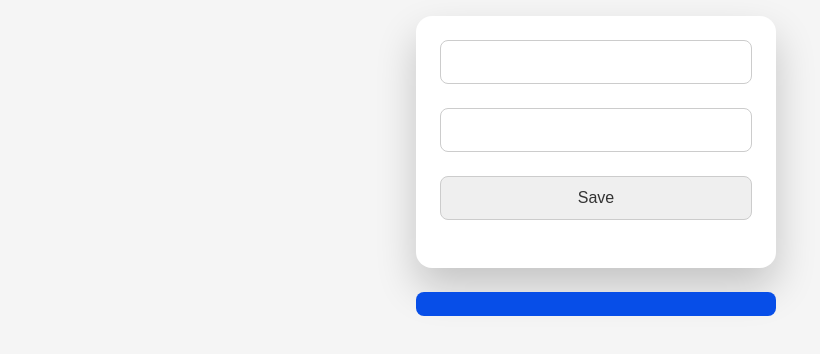
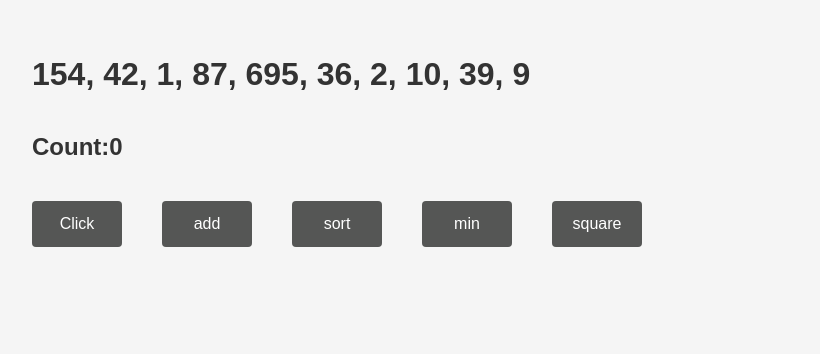
Before and after one commit to BrownEdgar/react_beginner, a React (Vite) app: page / in a window 1280 px wide. Shown: the top 354 px of the page, without its empty margins (44-864 px from the left). Built offline with nearby package versions, Linux system fonts and the light colour scheme.

Commit message:
useReducer

```diff
--- /dev/null
+++ b/src/HOMEWORK/homeWork_4/App.css
@@ -0,0 +1,29 @@
+
+*{
+    margin: 0;
+    padding: 0;
+    box-sizing: border-box;
+}
+h1,h2{
+
+    padding: 20px;
+    display: block ;
+}
+div{
+
+    align-items: center;
+    justify-content: center;
+    gap: 20px;
+    margin: 20px;;
+}
+button{
+    padding: 14px 10px;
+width: 90px;
+font-size: 16px;
+    margin: 20px;
+    border-radius: 4px;
+    background-color: rgb(85, 86, 85);
+    color: #fff;
+    border: none;
+
+}
--- /dev/null
+++ b/src/HOMEWORK/homeWork_4/App.jsx
@@ -0,0 +1,28 @@
+import React, { useReducer, useState } from 'react'
+import reducer, { initialState } from './reducer'
+ import "./App.css"
+
+function App() {
+
+const [count, setCount]= useState(0);
+const handleClick = () => {
+    setCount(item => item + 1);
+  };
+
+
+    const [state, dispatch] = useReducer(reducer, initialState);
+  return (
+    <div>
+      <h1> {state.join(", ")}</h1>
+
+      <h2> Count:{count}</h2>
+      <button onClick = {handleClick}>Click</button>
+      <button onClick={() => dispatch({type: "add", payload:Math.floor(Math.random() * 100) })}>add</button>
+      <button onClick={() => dispatch({type: "sort"})}> sort</button>
+      <button onClick={() => dispatch({type: "min"})}> min</button>
+      <button onClick={() => dispatch({type:"square"})}>square</button>
+    </div>
+  )
+}
+
+export default App
--- /dev/null
+++ b/src/HOMEWORK/homeWork_4/reducer.js
@@ -0,0 +1,28 @@
+ export const initialState = [154, 42, 1, 87, 695, 36, 2, 10, 39, 9];
+function Sort(state) {
+    const sorted = [...state].sort((a, b) => a - b);
+    return sorted.slice(0, sorted.length - 3);
+
+
+}
+function MinNumber (state) {
+        const min = Math.min(...state);
+        return state.filter((item) => item !== min);
+    }
+function reducer(state, action) {
+        switch (action.type) {
+            case 'plus':
+                return [];
+                case "add":
+                    return [...state, action.payload || 3];
+            case 'sort':
+                return Sort(state);
+                case 'min':
+                return MinNumber(state);
+                case "square":
+                    return state.map( item => Math.pow(item,2))
+            default:
+                return state;
+        }
+    }
+export default reducer
--- /dev/null
+++ b/src/components/useReducer/App.jsx
@@ -0,0 +1,14 @@
+import React, { useReducer } from 'react'
+import reducer, { initialState } from './reducer'
+
+function App() {
+   const [state, dispatch] = useReducer(reducer, initialState)
+  return (
+    <div>
+        <h1>{state}</h1>
+      <button onClick={() => dispatch({type: "Add"} )}> +</button>
+    </div>
+  )
+}
+
+export default App
--- /dev/null
+++ b/src/components/useReducer/reducer.js
@@ -0,0 +1,11 @@
+ export const initialState = [];
+
+const reducer = (state = initialState, action) => {
+    switch (action.type) {
+        case "Add":
+            return [...state, Math.random()*1000];
+        default:
+            return state;
+    }
+};
+export default reducer;
--- a/src/main.jsx
+++ b/src/main.jsx
@@ -1,6 +1,6 @@
 import { createRoot } from 'react-dom/client'
 import './index.css'
-import App from './HOMEWORK/homeWork3/App.jsx'
+import App from './HOMEWORK/homeWork_4/App'
 
 createRoot(document.getElementById('root')).render(
   <App />
```
Also changed, not shown: src/HOMEWORK/homeWork_3/App.css (renamed from src/HOMEWORK/homeWork3/App.css), src/HOMEWORK/homeWork_3/App.jsx (renamed from src/HOMEWORK/homeWork3/App.jsx).
